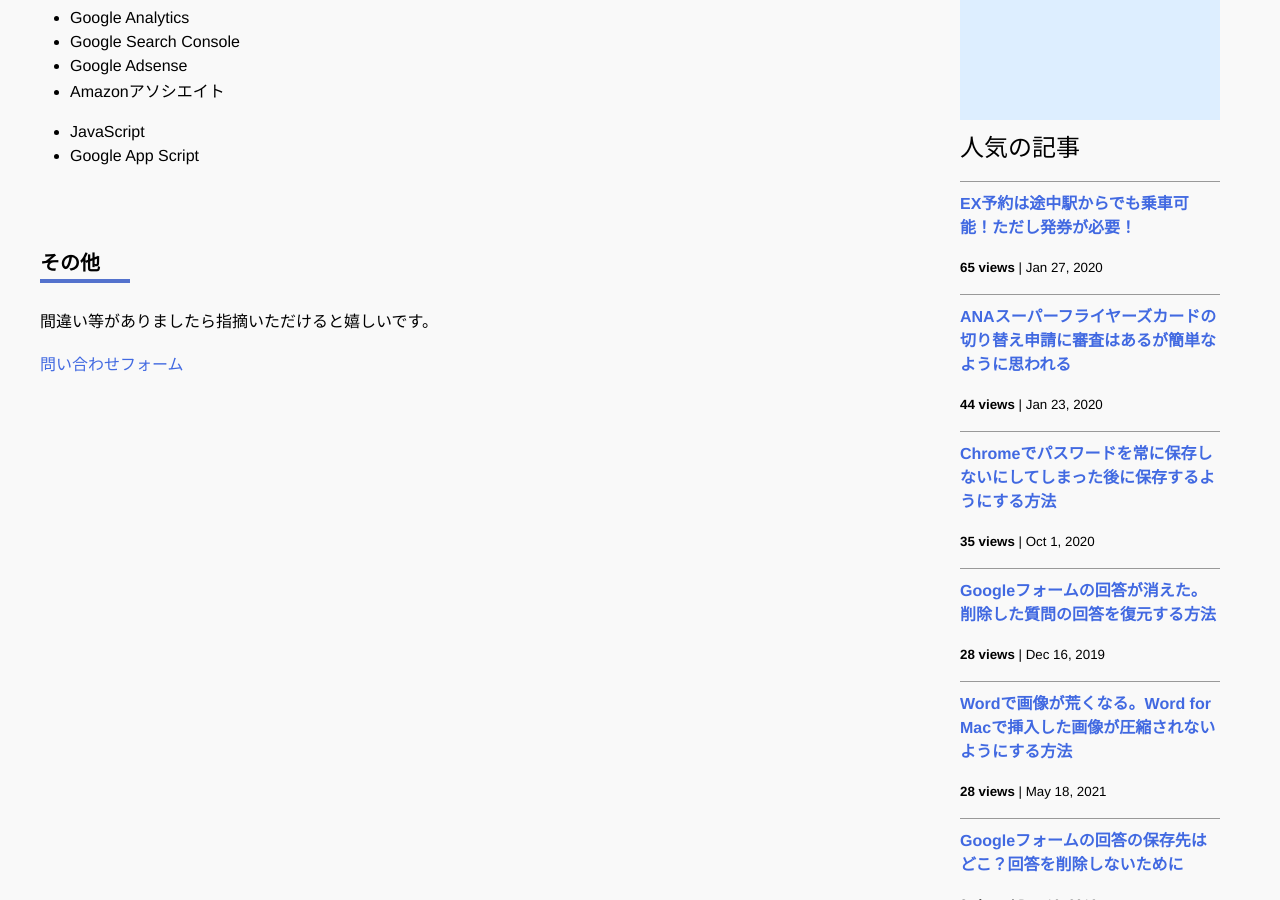
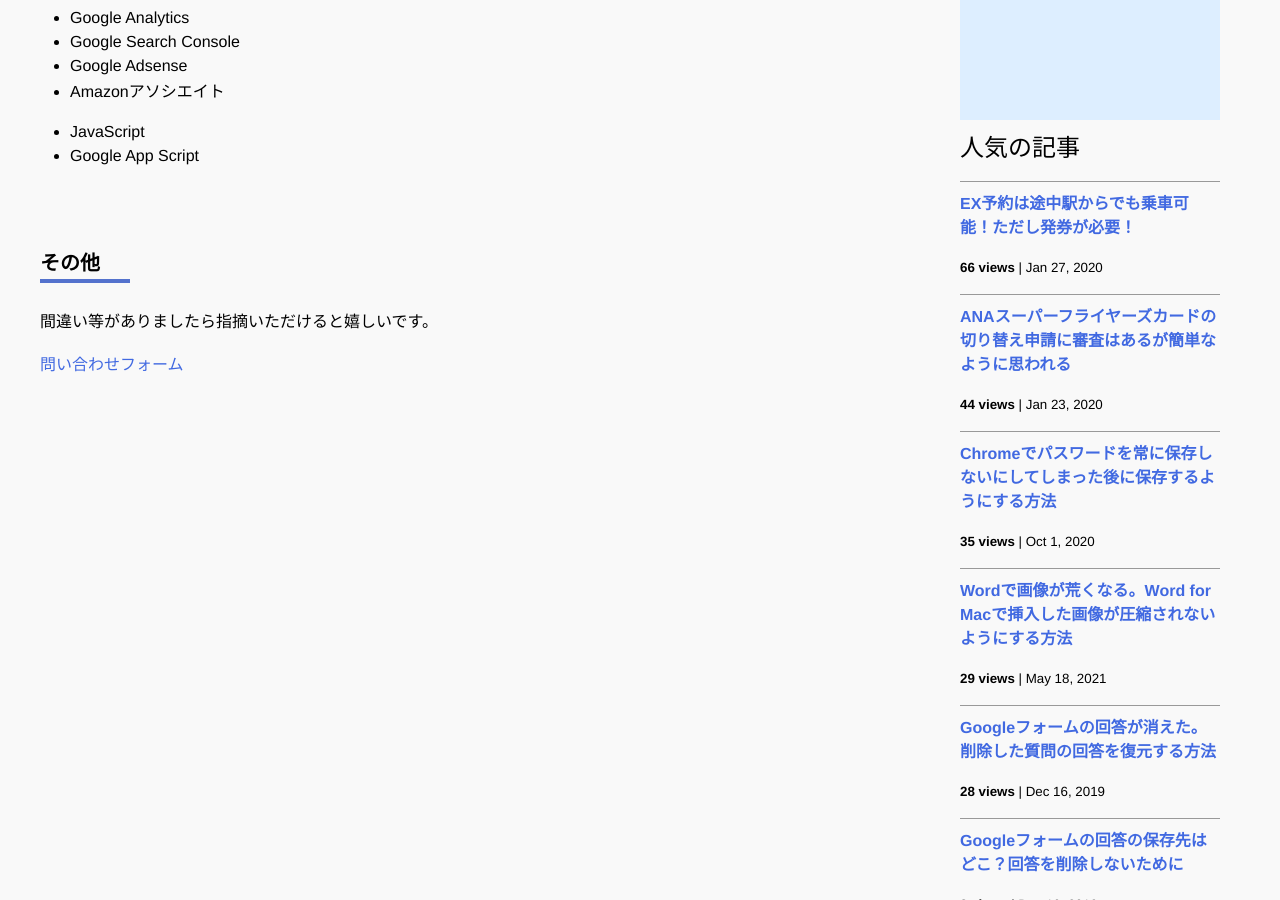
Before and after one commit to iwanaminami/shoyaiwaname, a Jekyll site: the page built from about.markdown, in a window 1280 px wide and 900 px high, scrolled down 693 px. Built offline with Jekyll 4.4.1, drawn with Linux system fonts in a browser that asks for light colours; nearby versions of some CDN libraries; comment, search, counter and statistics services are not loaded.

Commit message:
chore(ga): update _data/popularposts.yml 20260506-0552

```diff
--- a/_data/popularposts.yml
+++ b/_data/popularposts.yml
@@ -1,14 +1,14 @@
 side:
-  - view: 65
+  - view: 66
     url: "/2020/01/27/ex-rideontheway.html"
   - view: 44
     url: "/2020/01/23/sfc-judge.html"
   - view: 35
     url: "/2020/10/01/googlepassword.html"
+  - view: 29
+    url: "/2021/05/18/image-compression-word.html"
   - view: 28
     url: "/2019/12/16/restore-googleform.html"
-  - view: 28
-    url: "/2021/05/18/image-compression-word.html"
   - view: 8
     url: "/"
   - view: 8
```
